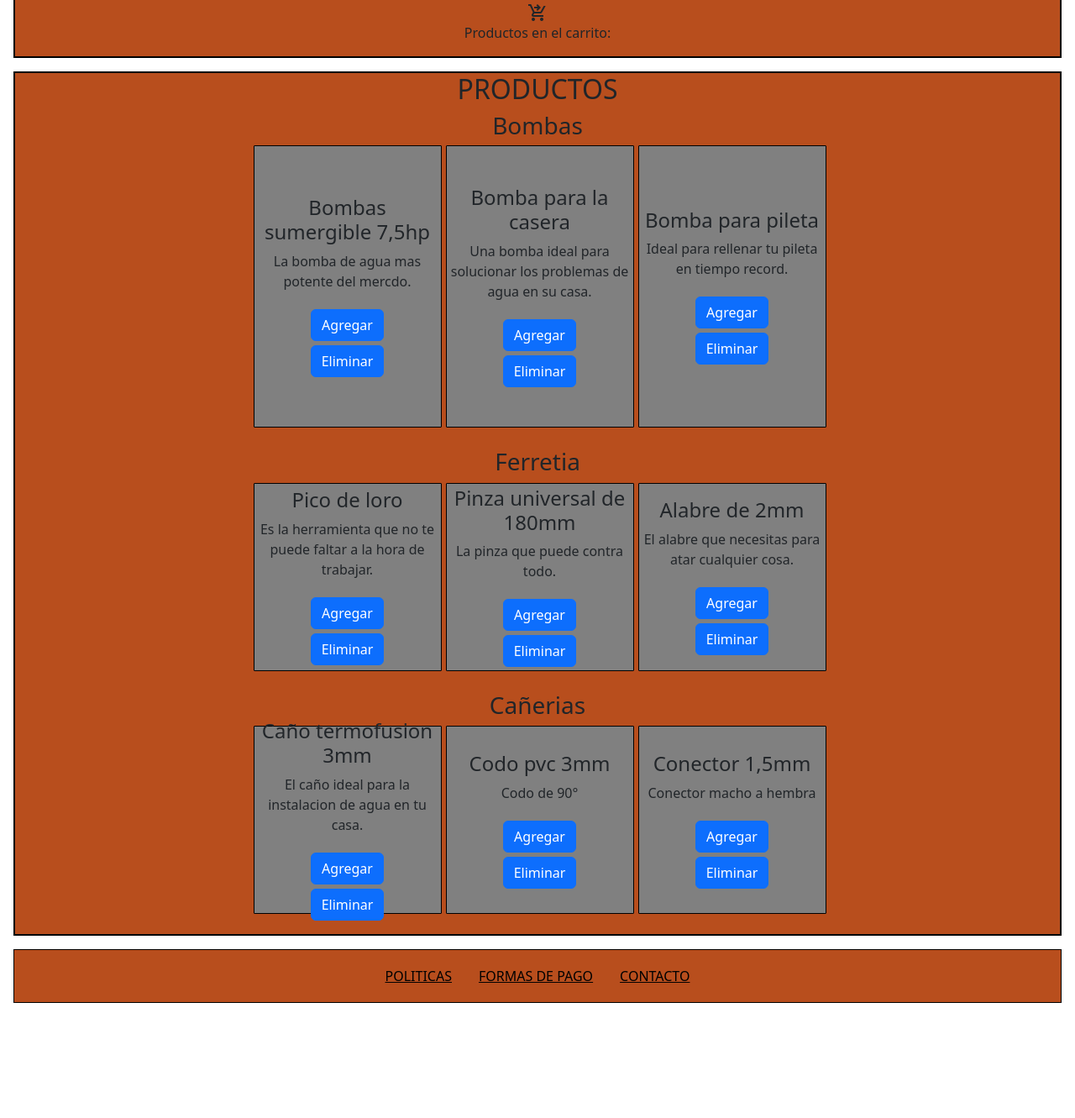
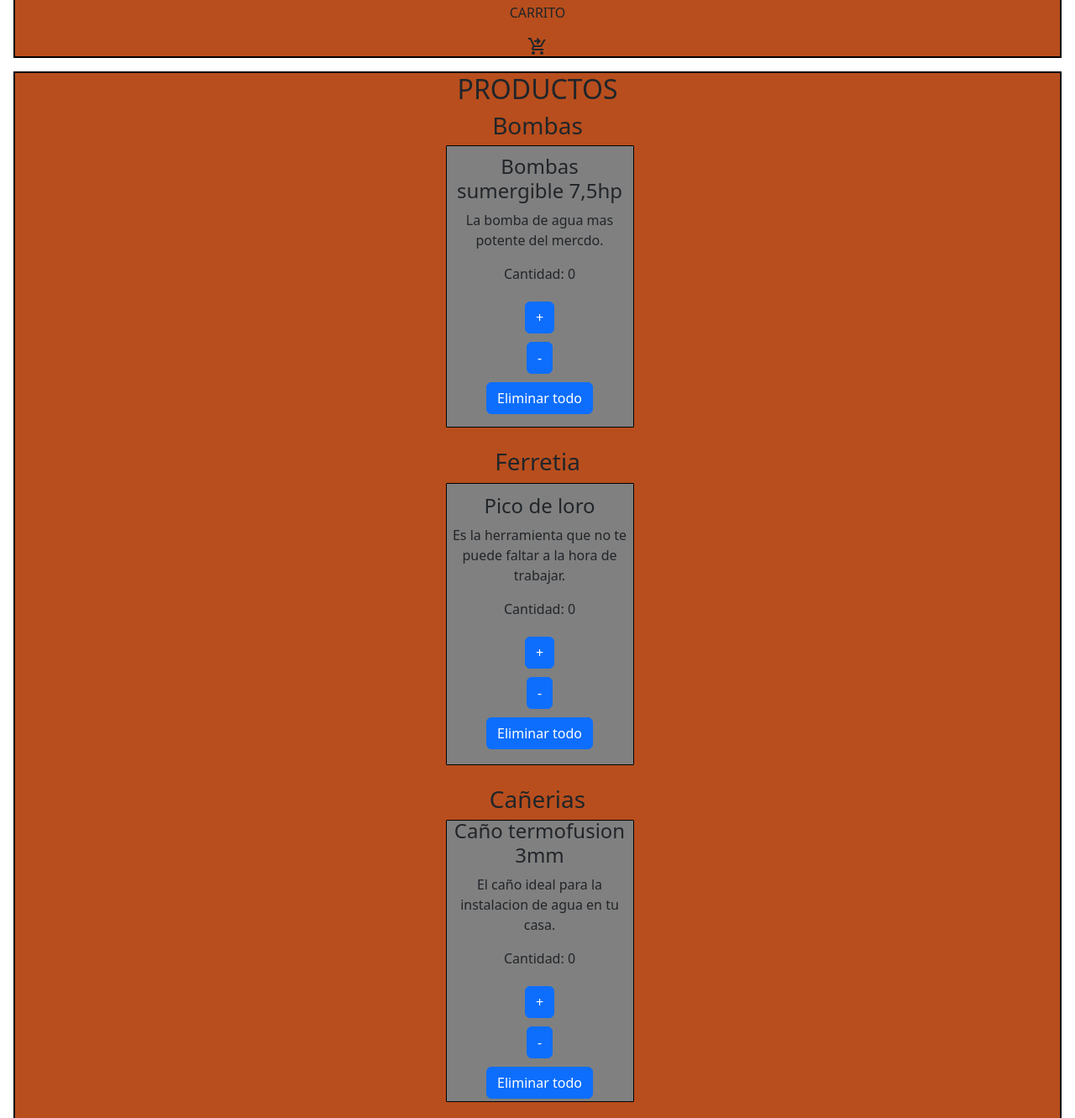
Before and after one commit to LautaroFS/ProyectoReactJS, a React app: page / in a window 1280 px wide. Shown: the part 151-1482 px from the top of the page at 84% size. Before the commit the page ends 1361 px from the top, so only its background shows below. Built offline with nearby package versions, Linux system fonts and the light colour scheme.

Commit message:
WebSite 0.3

```diff
--- a/src/components/App.js
+++ b/src/components/App.js
@@ -1,16 +1,11 @@
-import Footer from "./Footer"
-import Header from "./Header"
-import Main from "./Main"
-
+import ItemListContainer from "./ItemListContainer/ItemListContainer";
 
 const App = () => {
-    return (
+    return(
         <>
-            <Header/>
-            <Main/>
-            <Footer type="footer"/>
+        <ItemListContainer/>
         </>
     )
 }
 
-export default App;
+export default App
--- /dev/null
+++ b/src/components/ItemList/Bombas.js
@@ -0,0 +1,19 @@
+import Contador from "./Contador"
+
+
+const Bombas = () => {
+    return(
+        <div id="BombasDeAgua">
+            <h3 id="bombasDeAgua">Bombas</h3>
+            <div id="bombas">
+                <div>
+                    <h4>Bombas sumergible 7,5hp</h4>
+                    <p>La bomba de agua mas potente del mercdo.</p>
+                    <Contador onAdd={"onAdd"} initial={0} stock={3}/>
+                </div>
+            </div>
+        </div>
+    )
+}
+
+export default Bombas
--- /dev/null
+++ b/src/components/ItemList/Cañerias.js
@@ -0,0 +1,18 @@
+import Contador from "./Contador"
+
+const Cañerias = () => {
+    return(
+        <div className="Cañerias">
+            <h3 id="cañerias">Cañerias</h3>
+            <div id="cañerias1">
+                <div>
+                    <h4>Caño termofusion 3mm</h4>
+                    <p>El caño ideal para la instalacion de agua en tu casa.</p>
+                    <Contador onAdd={"onAdd"} initial={0} stock={6} />
+                </div>
+            </div>
+        </div>
+)
+}
+
+export default Cañerias
--- /dev/null
+++ b/src/components/ItemList/Contador.js
@@ -0,0 +1,33 @@
+import {useState} from "react";
+import { Button } from "react-bootstrap";
+
+const Contador = (props) =>{
+
+    const [contador, setContador] = useState(props.initial)
+
+     const sumar = () =>{
+        if(contador<props.stock){
+            setContador(contador+1)
+        }
+    }
+
+    const restar = () =>{
+        if(contador>props.initial){
+            setContador(contador-1)
+        }
+    }
+
+    const borrar = () =>{
+        setContador(0)
+    }
+    return(
+        <>
+            <p>Cantidad: {contador}</p>
+            <Button className="btn" onClick={sumar}>+</Button>
+            <Button className="btn" onClick={restar}>-</Button>
+            <Button className="btn" onClick={borrar}>Eliminar todo</Button>
+        </>
+    )
+}
+
+export default Contador
--- /dev/null
+++ b/src/components/ItemList/Ferreteria.js
@@ -0,0 +1,19 @@
+import Contador from "./Contador"
+
+
+const Ferreteria = () =>{
+    return(
+        <div className="Ferreteria">
+            <h3 id="ferreteria">Ferretia</h3>
+            <div id="ferreteria1">
+                <div>
+                    <h4>Pico de loro</h4>
+                    <p>Es la herramienta que no te puede faltar a la hora de trabajar.</p>
+                    <Contador onAdd={"onAdd"} initial={0} stock={5}/>
+                </div>
+            </div>
+        </div>
+    )
+}
+
+export default Ferreteria
--- a/src/components/Header.js
+++ b/src/components/ItemList/Header.js
@@ -1,14 +1,14 @@
 import Nav from "./Nav"
 
-const Header = ({contador}) => {
+const Header = (props) => {
 return (
 <header id="header">
-    <h1 className="titulo">Corralon Santiago</h1>
+    <h1 className="titulo">Corralon {props.greeting1} </h1>
     <Nav type="header"/>
+    <p>CARRITO</p>
     <span class="material-symbols-outlined">
         shopping_cart_checkout
     </span>
-    <p>Productos en el carrito: {contador}</p>
 </header>
 )
 }
--- a/src/components/Main.js
+++ b/src/components/ItemList/Main.js
@@ -1,6 +1,6 @@
-import Bombas from "./productos/Bombas"
-import Ferreteria from "./productos/Ferreteria"
-import Cañerias from "./productos/Cañerias"
+import Bombas from "./Bombas"
+import Ferreteria from "./Ferreteria"
+import Cañerias from "./Cañerias"
 
 const Main = () => {
     return(
--- /dev/null
+++ b/src/components/ItemListContainer/ItemListContainer.js
@@ -0,0 +1,16 @@
+import Footer from "../ItemList/Footer"
+import Header from "../ItemList/Header"
+import Main from "../ItemList/Main"
+
+
+const ItemListContainer = () => {
+    return (
+        <>
+            <Header greeting1="Santiago"/>
+            <Main/>
+            <Footer type="footer"/>
+        </>
+    )
+}
+
+export default ItemListContainer;
--- a/src/components/productos/Bombas.js
+++ /dev/null
@@ -1,31 +0,0 @@
-import { Button } from "react-bootstrap"
-
-const Bombas = () => {
-    return(
-        <div id="BombasDeAgua">
-            <h3 id="bombasDeAgua">Bombas</h3>
-            <div id="bombas">
-                <div>
-                    <h4>Bombas sumergible 7,5hp</h4>
-                    <p>La bomba de agua mas potente del mercdo.</p>
-                    <Button className="btnAgregar">Agregar</Button>
-                    <Button>Eliminar</Button>
-                </div>
-                <div>
-                    <h4>Bomba para la casera</h4>
-                    <p>Una bomba ideal para solucionar los problemas de agua en su casa.</p>
-                    <Button className="btnAgregar">Agregar</Button>
-                    <Button>Eliminar</Button>
-                </div>
-                <div>
-                    <h4>Bomba para pileta</h4>
-                    <p>Ideal para rellenar tu pileta en tiempo record.</p>
-                    <Button className="btnAgregar">Agregar</Button>
-                    <Button>Eliminar</Button>
-                </div>
-            </div>
-        </div>
-    )
-}
-
-export default Bombas
--- a/src/components/productos/Cañerias.js
+++ /dev/null
@@ -1,31 +0,0 @@
-import { Button } from "react-bootstrap"
-
-const Cañerias = () => {
-return(
-<div className="Cañerias">
-    <h3 id="cañerias">Cañerias</h3>
-    <div id="cañerias1">
-        <div>
-            <h4>Caño termofusion 3mm</h4>
-            <p>El caño ideal para la instalacion de agua en tu casa.</p>
-            <Button className="btnAgregar">Agregar</Button>
-            <Button>Eliminar</Button>
-        </div>
-        <div>
-            <h4>Codo pvc 3mm</h4>
-            <p>Codo de 90°</p>
-            <Button className="btnAgregar">Agregar</Button>
-            <Button>Eliminar</Button>
-        </div>
-        <div>
-            <h4>Conector 1,5mm</h4>
-            <p>Conector macho a hembra</p>
-            <Button className="btnAgregar">Agregar</Button>
-            <Button>Eliminar</Button>
-        </div>
-    </div>
-</div>
-)
-}
-
-export default Cañerias
--- a/src/components/productos/Ferreteria.js
+++ /dev/null
@@ -1,31 +0,0 @@
-import { Button } from "react-bootstrap"
-
-const Ferreteria = () =>{
-    return(
-        <div className="Ferreteria">
-            <h3 id="ferreteria">Ferretia</h3>
-            <div id="ferreteria1">
-                <div>
-                    <h4>Pico de loro</h4>
-                    <p>Es la herramienta que no te puede faltar a la hora de trabajar.</p>
-                    <Button className="btnAgregar">Agregar</Button>
-                    <Button>Eliminar</Button>
-                </div>
-                <div>
-                    <h4>Pinza universal de 180mm</h4>
-                    <p>La pinza que puede contra todo.</p>
-                    <Button className="btnAgregar">Agregar</Button>
-                    <Button>Eliminar</Button>
-                </div>
-                <div>
-                    <h4>Alabre de 2mm</h4>
-                    <p>El alabre que necesitas para atar cualquier cosa.</p>
-                    <Button className="btnAgregar">Agregar</Button>
-                    <Button>Eliminar</Button>
-                </div>
-            </div>
-        </div>
-    )
-}
-
-export default Ferreteria
--- a/src/estilos.css
+++ b/src/estilos.css
@@ -45,7 +45,7 @@ main div {
     margin-bottom: 0.5rem;
 }
 
-.btnAgregar{
+.btn{
     margin-top: 5px;
     margin-bottom: 5px;
 }
@@ -85,7 +85,7 @@ main div {
 
 #ferreteria1 div {
     margin-left: 5px;
-    height: 14rem;
+    height: 21rem;
     width: 14rem;
     border: solid black 1px;
     border-radius: 1px;
@@ -106,7 +106,7 @@ main div {
 
 #cañerias1 div {
     margin-left: 5px;
-    height: 14rem;
+    height: 21rem;
     width: 14rem;
     border: solid black 1px;
     border-radius: 1px;
```
Also changed, not shown: src/components/ItemList/Footer.js (renamed from src/components/Footer.js), src/components/ItemList/Nav.js (renamed from src/components/Nav.js).
